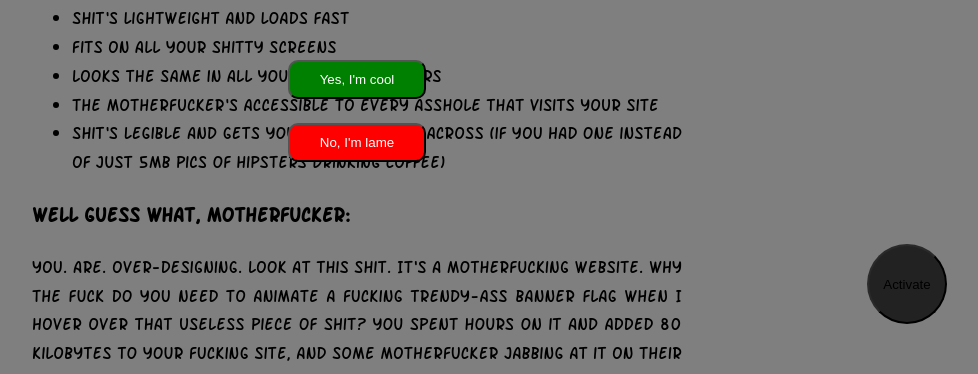
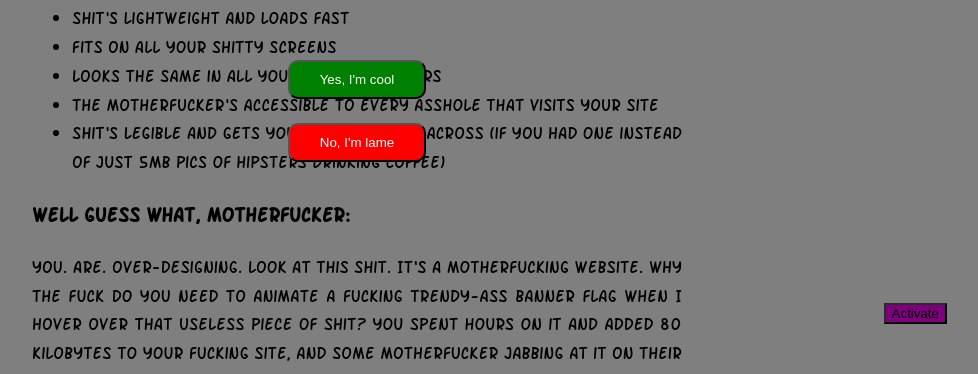
Before and after one commit to kaou-ther/BetterMotherFuckingWebsite, a plain HTML site: page index.html in a window 1280 px wide. Shown: the part 426-800 px from the top of the page, without its empty margins (283-1261 px from the left). Drawn offline with Linux system fonts and the light colour scheme; files whose address does not match are found by name; a web font is replaced by a local one.

Commit message:
style change for button

```diff
--- a/index.html
+++ b/index.html
@@ -9,7 +9,7 @@
 
 <body>
 
-  <input type="button" id="mode-psychedique" onclick="modePsychedique()" value="Activate">
+  <input type="button" id="mode-psychedelique" onclick="modePsychedelique()" value="Activate">
 
 
   <header>
--- a/scripts.js
+++ b/scripts.js
@@ -14,8 +14,8 @@ document.getElementById("redirect").onclick = function () {
   location.href = "https://www.youtube.com/watch?v=dQw4w9WgXcQ";
 };
 
-function modePsychedique(){
-    var mode = document.getElementById('mode-psychedique');
+function modePsychedelique(){
+    var mode = document.getElementById('mode-psychedelique');
     var defaultStyle = document.getElementsByTagName('body')[0].style;
     var headings = document.querySelectorAll("h1, h2, h3, h4, h5, h6");
     if (mode.value =='Activate'){
--- a/style.css
+++ b/style.css
@@ -69,14 +69,14 @@ body {
 }
 
 
-#mode-psychedique{
+#mode-psychedelique{
     position: fixed;
     right: 50px;
     bottom: 50px;
-    border-radius: 50%;
-    width: 80px;
-    height: 80px;
-    background-color: #454545;
+    border: 20px 20px 20px 20px;
+    width: auto;
+    height: auto;
+    background-color: magenta;
     outline: none;
 
 }
```
